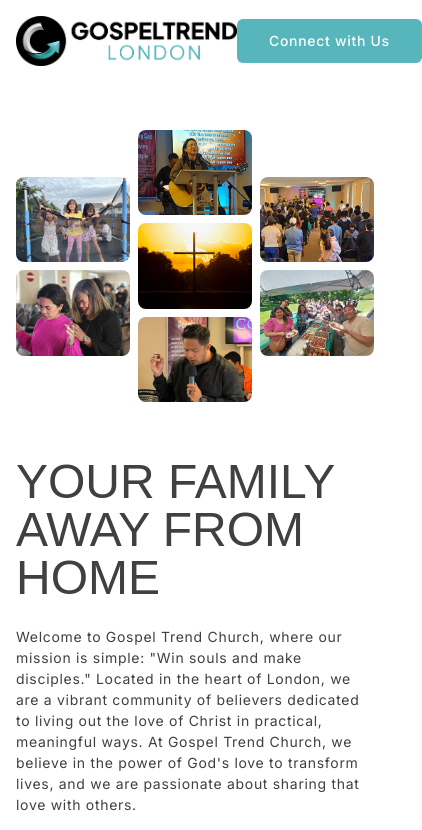
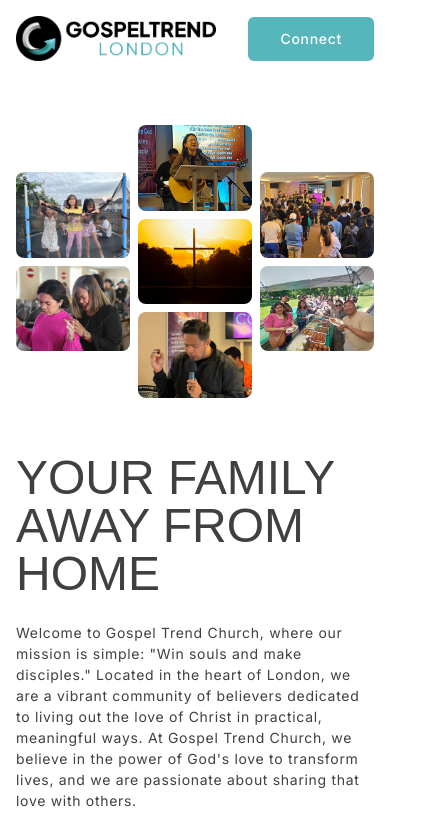
Before and after one commit to htrobles/gtlo-web, a Next.js app: page / in a window 390 px wide. Shown: the top 830 px of the page, 422 px wide, since content can reach past the window. Built offline with nearby package versions, Linux system fonts and the light colour scheme; a web font is replaced by a local one.

Commit message:
adjust logo size, fix ministries text alignment

```diff
--- a/src/components/Header/Header.tsx
+++ b/src/components/Header/Header.tsx
@@ -27,28 +27,28 @@ const links = [
 
 export default function Header() {
   return (
-    <header className='bg-white sticky top-0 z-10'>
-      <div className='container mx-auto flex justify-between items-center py-4'>
+    <header className="bg-white sticky top-0 z-10">
+      <div className="container mx-auto flex justify-between items-center py-4">
         <Image
           src={gtloLogo}
-          alt='GospelTrend London Logo'
-          className='max-h-[50px] w-fit object-contain grow-0 shrink-0'
+          alt="GospelTrend London Logo"
+          className="max-h-[50px] max-w-[200px] w-fit object-contain grow-0 shrink-0"
         />
-        <div className='flex gap-6'>
-          <ul className='hidden lg:flex gap-6 items-center'>
+        <div className="flex gap-6">
+          <ul className="hidden lg:flex gap-6 items-center">
             {links.map(({ key, href, label }) => (
               <li key={key}>
                 <a
                   href={href}
-                  className='py-2 px-4 hover:bg-foreground hover:text-white rounded-sm transition-colors '
+                  className="py-2 px-4 hover:bg-foreground hover:text-white rounded-sm transition-colors "
                 >
                   {label}
                 </a>
               </li>
             ))}
           </ul>
-          <a href='#connect'>
-            <Button>Connect with Us</Button>
+          <a href="#connect">
+            <Button>Connect</Button>
           </a>
         </div>
       </div>
--- a/src/components/home/Hero/HomeMinistries.tsx
+++ b/src/components/home/Hero/HomeMinistries.tsx
@@ -47,10 +47,10 @@ const MINISTRIES = [
 
 export default function HomeMinistries() {
   return (
-    <section id='ministries' className='py-12 bg-gray-50'>
-      <div className='container mx-auto space-y-12'>
+    <section id="ministries" className="py-12 bg-gray-50">
+      <div className="container mx-auto space-y-12">
         <h2>Ministries</h2>
-        <ul className='grid xl:grid-cols-2 gap-8'>
+        <ul className="grid xl:grid-cols-2 gap-8">
           {MINISTRIES.map(({ title, description, image }, i) => {
             const isLeft = i % 2 === 0;
 
@@ -63,14 +63,14 @@ export default function HomeMinistries() {
             return (
               <div
                 key={title}
-                className='grid grid-cols-1 md:grid-cols-5 md:gap-x-4 gap-y-4'
+                className="grid grid-cols-1 md:grid-cols-5 md:gap-x-4 gap-y-4"
               >
                 <div
                   className={`col-span-2 ${
                     isLeft ? 'md:order-1' : 'md:order-2'
                   } xl:order-1`}
                 >
-                  <h3 className='md:hidden mb-4'>{title}</h3>
+                  <h3 className="md:hidden mb-4">{title}</h3>
                   <Image
                     src={image}
                     alt={title}
@@ -82,12 +82,12 @@ export default function HomeMinistries() {
                     isLeft ? 'md:order-2' : 'md:order-1'
                   } ${
                     isLeft
-                      ? 'md:items-start text-left'
-                      : 'md:items-end text-right'
+                      ? 'md:items-start md:text-left'
+                      : 'md:items-end md:text-right'
                   } xl:order-2 xl:items-start lg:text-left`}
                 >
-                  <h3 className='hidden md:block mb-4'>{title}</h3>
-                  <p className='md:max-w-96 xl:max-w-none'>{description}</p>
+                  <h3 className="hidden md:block mb-4">{title}</h3>
+                  <p className="md:max-w-96 xl:max-w-none">{description}</p>
                 </div>
               </div>
             );
```
Also changed, not shown: 1 other file (tests, documents, lock files or other folders).
